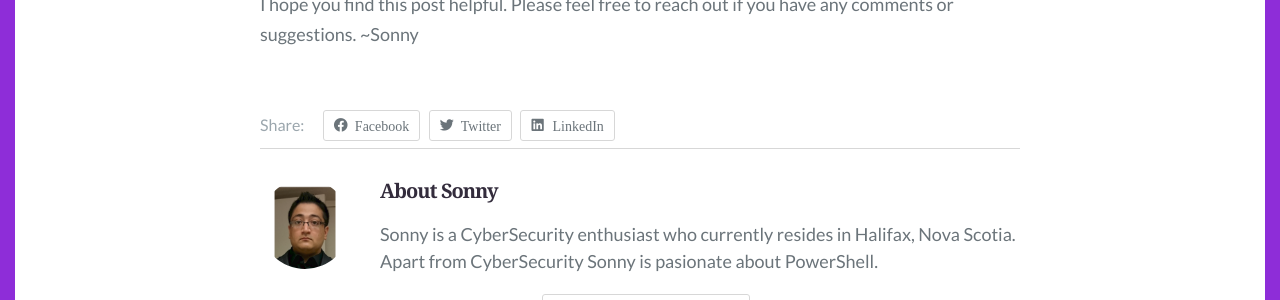
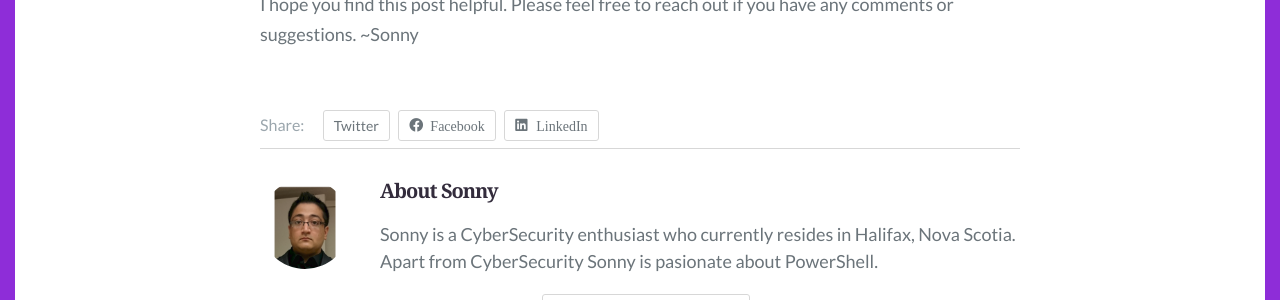
Before and after one commit to browninfosecguy/browninfosecguy.github.io, a Jekyll site: the page built from _posts/2020-09-23-ForEach-Enumerator-vs-Cmdlet.md, in a window 1280 px wide and 900 px high, scrolled down 2958 px. Shown: the part 287-587 px from the top of the window. Built offline with Jekyll 4.4.1, drawn with Linux system fonts in a browser that asks for light colours; some web fonts are replaced.

Commit message:
Update post.html

```diff
--- a/_layouts/post.html
+++ b/_layouts/post.html
@@ -22,13 +22,10 @@ layout: default
     </div><!-- .post-content -->
     <div class="post-share">
       <span>Share:</span>
+      <a target="_blank"href="https://twitter.com/intent/tweet?text={{ page.title | uri_escape }}&amp;url={{ page.url | absolute_url }}&amp;hashtags={{ page.hashtags }}" rel="noopener">Twitter</a>
       <a href="https://www.facebook.com/sharer.php?t={{ site.url }}{{ page.url }}" onclick="window.open(this.href, 'pop-up', 'left=20,top=20,width=500,height=500,toolbar=1,resizable=0'); return false;"
             title="Share on Facebook">
                 <i class="fa fa-facebook share-button"> Facebook</i>
-            </a>
-        <a href="https://twitter.com/intent/tweet?text={{ site.url }}{{ page.url }}" onclick="window.open(this.href, 'pop-up', 'left=20,top=20,width=500,height=500,toolbar=1,resizable=0'); return false;"
-            title="Share on Twitter">
-                <i class="fa fa-twitter share-button"> Twitter</i>
             </a>
             <a href="https://www.linkedin.com/shareArticle?mini=true&url={{ page.url | replace:'index.html','' | prepend: site.baseurl | prepend: site.url | uri_escape}}&title={{ page.title | default:"" | uri_escape}}" target="_blank">
                 <i class="fa fa-linkedin share-button"> LinkedIn</i>
```
